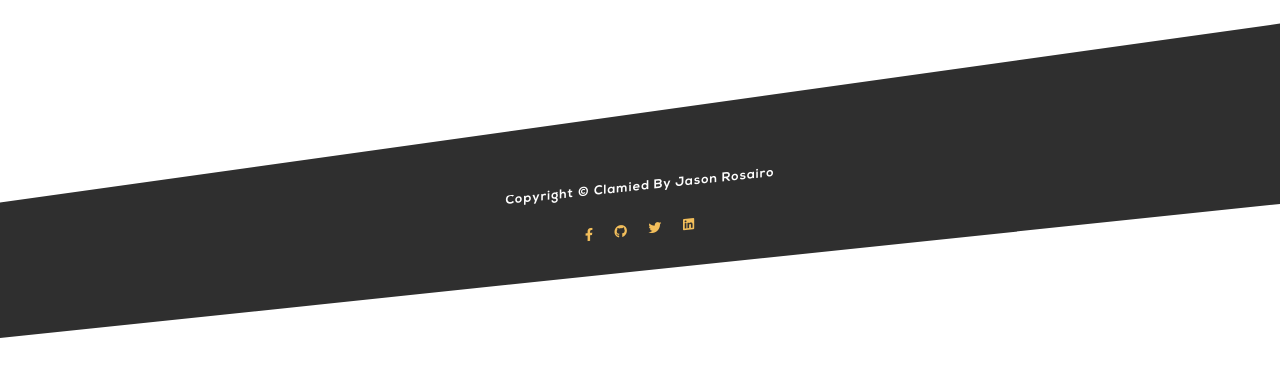
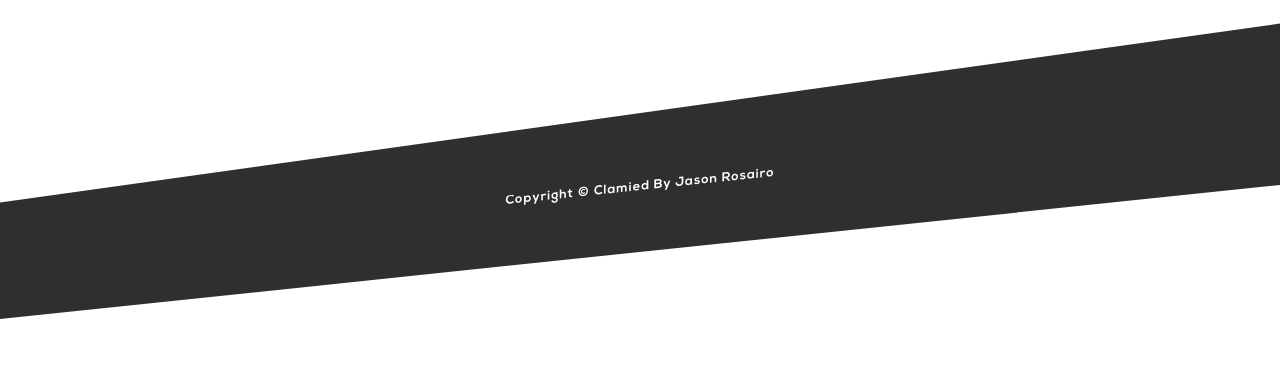
Before and after one commit to SLIITHACKATHON/sliithackathon.github.io, a website with bundled scripts: page index.html in a window 1280 px wide. Shown: the part 3506-3883 px from the top of the page. Built offline with nearby package versions, Linux system fonts and the light colour scheme; files whose address does not match are found by name.

Commit message:
5.0 Version

```diff
--- a/index.html
+++ b/index.html
@@ -211,21 +211,6 @@
 							<div class="social d-flex justify-content-center"></div>
 							<div class="white mb-4 nexa">
 								Copyright &copy; Clamied By Jason Rosairo
-							</div>
-							<a href="https://www.facebook.com/createdhack/" class="mx-2 orange-hover">
-							  <i class="fab fa-facebook-f"></i>
-							</a>
-							<a href="https://github.com/createdhack" class="mx-2 orange-hover">
-							  <i class="fab fa-github"></i>
-							</a>
-							<a href="https://twitter.com/createdhack" class="mx-2 orange-hover">
-							  <i class="fab fa-twitter"></i>
-							</a>
-							<a href="https://www.linkedin.com/company/created-hardware-hackathon" class="mx-2 orange-hover">
-								<i class="fab fa-linkedin"></i>
-							</a>
-						</div>
-					</div>
 
 			</section>
 
```
